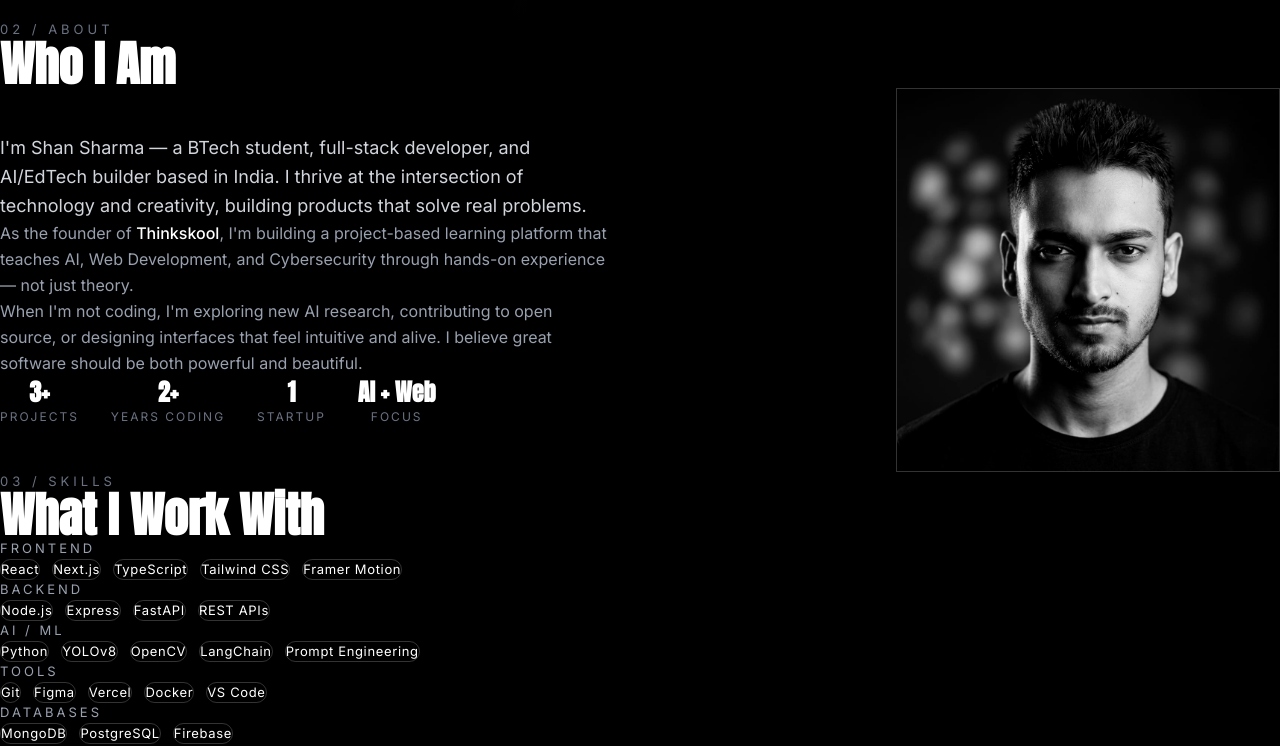
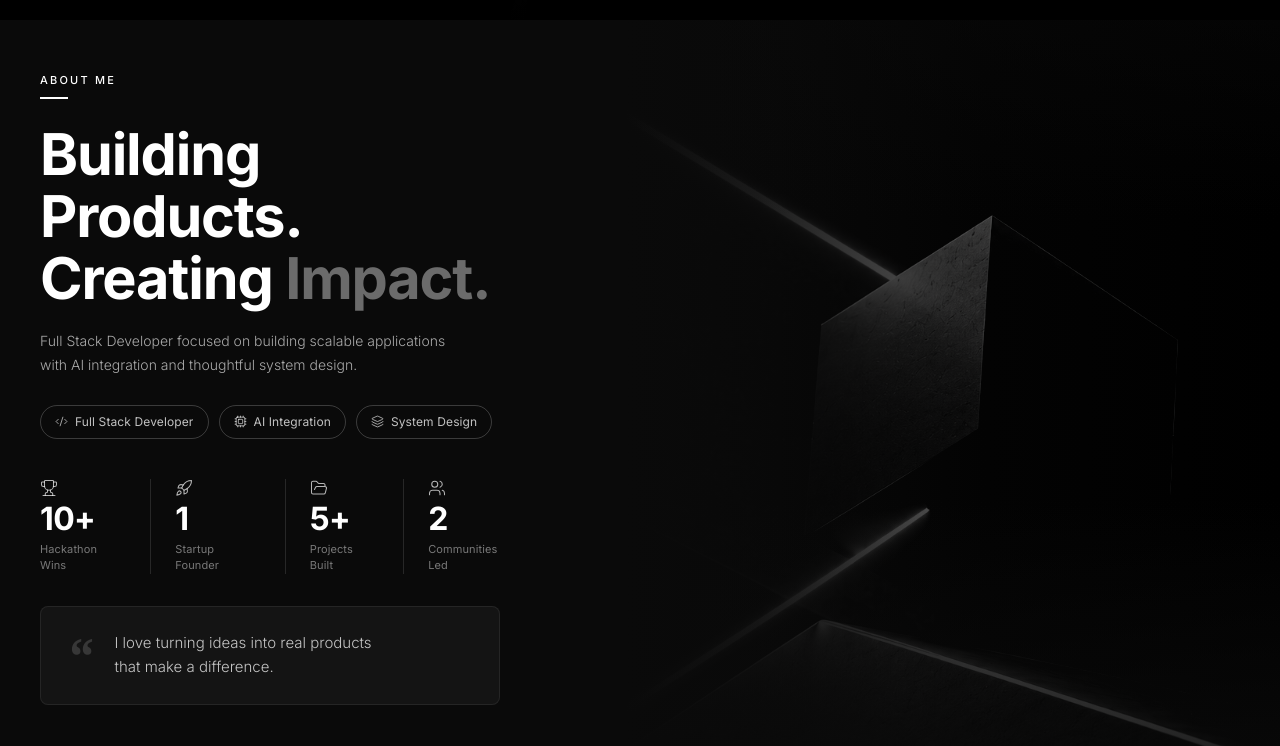
Before and after one commit to shansharma24/portfolio2026, a React (Vite) app: page / in a window 1280 px wide. Shown: the part 780-1526 px from the top of the page. Built offline with nearby package versions, Linux system fonts and the light colour scheme.

Commit message:
about section init

```diff
--- a/src/components/About.jsx
+++ b/src/components/About.jsx
@@ -1,93 +1,418 @@
-import { motion } from 'framer-motion'
-import { useInView } from 'framer-motion'
+import { motion, useInView } from 'framer-motion'
 import { useRef } from 'react'
-import shanImg from '../assets/shan.jpg'
+import {
+  Code2,
+  Cpu,
+  Layers,
+  Trophy,
+  Rocket,
+  FolderOpen,
+  Users,
+} from 'lucide-react'
+import { FaReact, FaNodeJs, FaGithub } from 'react-icons/fa'
+import {
+  SiNextdotjs,
+  SiTypescript,
+  SiMongodb,
+  SiExpress,
+  SiTailwindcss,
+} from 'react-icons/si'
+import aboutPhoto from '../assets/about.jpg'
+
+const fade = {
+  hidden: { opacity: 0, y: 20 },
+  show: (i) => ({
+    opacity: 1,
+    y: 0,
+    transition: { duration: 0.7, delay: 0.1 + i * 0.1, ease: [0.22, 1, 0.36, 1] },
+  }),
+}
+
+const pills = [
+  { icon: Code2,   label: 'Full Stack Developer' },
+  { icon: Cpu,     label: 'AI Integration' },
+  { icon: Layers,  label: 'System Design' },
+]
+
+const stats = [
+  { icon: Trophy,     value: '10+', label: 'Hackathon Wins' },
+  { icon: Rocket,     value: '1',   label: 'Startup Founder' },
+  { icon: FolderOpen, value: '5+',  label: 'Projects Built' },
+  { icon: Users,      value: '2',   label: 'Communities Led' },
+]
+
+const techStack = [
+  { icon: FaReact,       label: 'React' },
+  { icon: SiNextdotjs,   label: 'Next.js' },
+  { icon: FaNodeJs,      label: 'Node.js' },
+  { icon: SiTypescript,  label: 'TypeScript' },
+  { icon: SiMongodb,     label: 'MongoDB' },
+  { icon: SiExpress,     label: 'Express' },
+  { icon: SiTailwindcss, label: 'Tailwind' },
+  { icon: FaGithub,      label: 'GitHub' },
+]
 
 export default function About() {
-  const ref = useRef(null)
-  const isInView = useInView(ref, { once: true, margin: '-100px' })
+  const sectionRef = useRef(null)
+  const isInView = useInView(sectionRef, { once: true, margin: '-80px' })
 
   return (
-    <section id="about" className="relative bg-black py-32 px-6 lg:px-12">
-      <div ref={ref} className="max-w-[1400px] mx-auto">
+    <section
+      id="about"
+      ref={sectionRef}
+      className="relative w-full overflow-hidden"
+      style={{
+        backgroundColor: '#0a0a0a',
+        fontFamily: 'Inter, system-ui, sans-serif',
+        minHeight: '100vh',
+      }}
+    >
+      {/* ── Right photo — absolute, bleeds to right edge ── */}
+      <motion.div
+        initial={{ opacity: 0, x: 40 }}
+        animate={isInView ? { opacity: 1, x: 0 } : {}}
+        transition={{ duration: 1.2, ease: [0.22, 1, 0.36, 1] }}
+        className="pointer-events-none absolute inset-y-0 right-0 z-0"
+        style={{ width: '51%' }}
+      >
+        <img
+          src={aboutPhoto}
+          alt="Shan working"
+          className="h-full w-full object-cover"
+          style={{
+            objectPosition: 'center top',
+            filter: 'grayscale(40%) brightness(0.5) contrast(1.1)',
+          }}
+        />
+        {/* Left fade */}
+        <div
+          className="absolute inset-0"
+          style={{
+            background:
+              'linear-gradient(90deg, #0a0a0a 0%, rgba(10,10,10,0.85) 20%, rgba(10,10,10,0.3) 55%, transparent 100%)',
+          }}
+        />
+        {/* Bottom fade */}
+        <div
+          className="absolute inset-0"
+          style={{
+            background:
+              'linear-gradient(180deg, transparent 60%, #0a0a0a 100%)',
+          }}
+        />
+        {/* Top vignette */}
+        <div
+          className="absolute inset-0"
+          style={{
+            background:
+              'linear-gradient(180deg, rgba(10,10,10,0.4) 0%, transparent 25%, transparent 100%)',
+          }}
+        />
+      </motion.div>
+
+      {/* ── Left content column ── */}
+      <div
+        className="relative z-10"
+        style={{
+          maxWidth: '520px',
+          padding: '52px 0 0 40px',
+        }}
+      >
+        {/* ABOUT ME label + underline */}
+        <motion.div
+          custom={0}
+          initial="hidden"
+          animate={isInView ? 'show' : 'hidden'}
+          variants={fade}
+          style={{ marginBottom: '24px' }}
+        >
+          <p
+            style={{
+              fontSize: '11px',
+              fontWeight: 500,
+              letterSpacing: '0.2em',
+              color: '#ffffff',
+              marginBottom: '8px',
+            }}
+          >
+            ABOUT ME
+          </p>
+          <div
+            style={{
+              width: '28px',
+              height: '2px',
+              backgroundColor: '#ffffff',
+            }}
+          />
+        </motion.div>
+
+        {/* Heading */}
+        <motion.h2
+          custom={1}
+          initial="hidden"
+          animate={isInView ? 'show' : 'hidden'}
+          variants={fade}
+          style={{
+            fontSize: 'clamp(2.4rem, 5vw, 3.6rem)',
+            fontWeight: 800,
+            lineHeight: 1.08,
+            letterSpacing: '-0.02em',
+            marginBottom: '20px',
+            color: '#ffffff',
+          }}
+        >
+          Building Products.
+          <br />
+          <span style={{ color: '#ffffff' }}>Creating </span>
+          <span style={{ color: '#6b6b6b' }}>Impact.</span>
+        </motion.h2>
+
+        {/* Subtext */}
         <motion.p
-          initial={{ opacity: 0, y: 20 }}
-          animate={isInView ? { opacity: 1, y: 0 } : {}}
-          transition={{ duration: 0.5 }}
-          className="text-gray-500 text-[13px] tracking-[4px] uppercase mb-4"
+          custom={2}
+          initial="hidden"
+          animate={isInView ? 'show' : 'hidden'}
+          variants={fade}
+          style={{
+            fontSize: '14px',
+            fontWeight: 300,
+            color: 'rgba(255,255,255,0.65)',
+            lineHeight: 1.7,
+            marginBottom: '28px',
+            maxWidth: '420px',
+          }}
         >
-          02 / ABOUT
+          Full Stack Developer focused on building scalable
+          applications with AI integration and thoughtful system design.
         </motion.p>
 
-        <motion.h2
-          initial={{ opacity: 0, y: 30 }}
-          animate={isInView ? { opacity: 1, y: 0 } : {}}
-          transition={{ duration: 0.6, delay: 0.1 }}
-          className="text-white text-4xl md:text-5xl font-bold mb-16"
-          style={{ fontFamily: "'Anton', sans-serif" }}
+        {/* Pill badges */}
+        <motion.div
+          custom={3}
+          initial="hidden"
+          animate={isInView ? 'show' : 'hidden'}
+          variants={fade}
+          style={{
+            display: 'flex',
+            flexWrap: 'wrap',
+            gap: '10px',
+            marginBottom: '40px',
+          }}
         >
-          Who I Am
-        </motion.h2>
+          {pills.map(({ icon: Icon, label }) => (
+            <span
+              key={label}
+              style={{
+                display: 'inline-flex',
+                alignItems: 'center',
+                gap: '7px',
+                padding: '7px 14px',
+                border: '1px solid rgba(255,255,255,0.2)',
+                borderRadius: '100px',
+                fontSize: '12px',
+                fontWeight: 400,
+                color: 'rgba(255,255,255,0.75)',
+                backgroundColor: 'transparent',
+                letterSpacing: '0.01em',
+              }}
+            >
+              <Icon size={13} strokeWidth={1.5} />
+              {label}
+            </span>
+          ))}
+        </motion.div>
 
-        <div className="grid grid-cols-1 md:grid-cols-2 gap-16 items-center">
-          {/* Left - Text */}
-          <motion.div
-            initial={{ opacity: 0, x: -30 }}
-            animate={isInView ? { opacity: 1, x: 0 } : {}}
-            transition={{ duration: 0.7, delay: 0.2 }}
+        {/* Stats row with vertical dividers */}
+        <motion.div
+          custom={4}
+          initial="hidden"
+          animate={isInView ? 'show' : 'hidden'}
+          variants={fade}
+          style={{
+            display: 'flex',
+            alignItems: 'flex-start',
+            gap: '0',
+            marginBottom: '32px',
+          }}
+        >
+          {stats.map(({ icon: Icon, value, label }, i) => (
+            <div key={label} style={{ display: 'flex', alignItems: 'stretch' }}>
+              {i > 0 && (
+                <div
+                  style={{
+                    width: '1px',
+                    backgroundColor: 'rgba(255,255,255,0.12)',
+                    margin: '0 24px',
+                    alignSelf: 'stretch',
+                    minHeight: '60px',
+                  }}
+                />
+              )}
+              <div
+                style={{
+                  display: 'flex',
+                  flexDirection: 'column',
+                  gap: '6px',
+                }}
+              >
+                <Icon
+                  size={18}
+                  strokeWidth={1.4}
+                  style={{ color: 'rgba(255,255,255,0.7)' }}
+                />
+                <span
+                  style={{
+                    fontSize: 'clamp(1.6rem, 3vw, 2rem)',
+                    fontWeight: 700,
+                    color: '#ffffff',
+                    lineHeight: 1,
+                    letterSpacing: '-0.02em',
+                  }}
+                >
+                  {value}
+                </span>
+                <span
+                  style={{
+                    fontSize: '11px',
+                    fontWeight: 400,
+                    color: 'rgba(255,255,255,0.45)',
+                    letterSpacing: '0.01em',
+                  }}
+                >
+                  {label}
+                </span>
+              </div>
+            </div>
+          ))}
+        </motion.div>
+
+        {/* Quote block */}
+        <motion.div
+          custom={5}
+          initial="hidden"
+          animate={isInView ? 'show' : 'hidden'}
+          variants={fade}
+          style={{
+            display: 'flex',
+            alignItems: 'flex-start',
+            gap: '20px',
+            backgroundColor: '#141414',
+            border: '1px solid rgba(255,255,255,0.07)',
+            borderRadius: '8px',
+            padding: '24px 28px',
+            marginBottom: '48px',
+            maxWidth: '460px',
+          }}
+        >
+          <span
+            style={{
+              fontSize: '52px',
+              fontWeight: 800,
+              color: 'rgba(255,255,255,0.15)',
+              lineHeight: 0.8,
+              fontFamily: 'Georgia, serif',
+              flexShrink: 0,
+              marginTop: '4px',
+            }}
           >
-            <p className="text-gray-300 text-lg leading-relaxed mb-6">
-              I'm Shan Sharma — a BTech student, full-stack developer, and AI/EdTech builder based in India. I thrive at the intersection of technology and creativity, building products that solve real problems.
-            </p>
-            <p className="text-gray-400 text-base leading-relaxed mb-6">
-              As the founder of <span className="text-white font-medium">Thinkskool</span>, I'm building a project-based learning platform that teaches AI, Web Development, and Cybersecurity through hands-on experience — not just theory.
-            </p>
-            <p className="text-gray-400 text-base leading-relaxed mb-10">
-              When I'm not coding, I'm exploring new AI research, contributing to open source, or designing interfaces that feel intuitive and alive. I believe great software should be both powerful and beautiful.
-            </p>
+            &ldquo;
+          </span>
+          <p
+            style={{
+              fontSize: '15px',
+              fontWeight: 300,
+              color: 'rgba(255,255,255,0.75)',
+              lineHeight: 1.65,
+              fontStyle: 'normal',
+              margin: 0,
+            }}
+          >
+            I love turning ideas into real products
+            <br />
+            that make a difference.
+          </p>
+        </motion.div>
+      </div>
 
-            {/* Stats */}
-            <div className="flex flex-wrap gap-8">
-              {[
-                { value: '3+', label: 'Projects' },
-                { value: '2+', label: 'Years Coding' },
-                { value: '1', label: 'Startup' },
-                { value: 'AI + Web', label: 'Focus' },
-              ].map((stat, i) => (
-                <motion.div
-                  key={stat.label}
-                  initial={{ opacity: 0, y: 20 }}
-                  animate={isInView ? { opacity: 1, y: 0 } : {}}
-                  transition={{ duration: 0.5, delay: 0.4 + i * 0.1 }}
-                  className="text-center"
-                >
-                  <p className="text-white text-2xl font-bold mb-1" style={{ fontFamily: "'Anton', sans-serif" }}>{stat.value}</p>
-                  <p className="text-gray-500 text-[12px] tracking-[2px] uppercase">{stat.label}</p>
-                </motion.div>
-              ))}
+      {/* ── Tech Stack bar — full width, bottom ── */}
+      <motion.div
+        initial={{ opacity: 0 }}
+        animate={isInView ? { opacity: 1 } : {}}
+        transition={{ delay: 0.8, duration: 0.6 }}
+        style={{
+          position: 'relative',
+          zIndex: 10,
+          borderTop: '1px solid rgba(255,255,255,0.1)',
+          backgroundColor: 'rgba(10,10,10,0.92)',
+          display: 'flex',
+          alignItems: 'center',
+          padding: '0 40px',
+          height: '68px',
+          gap: '0',
+        }}
+      >
+        {/* Label */}
+        <div
+          style={{
+            display: 'flex',
+            alignItems: 'center',
+            gap: '10px',
+            flexShrink: 0,
+            marginRight: '0',
+          }}
+        >
+          <span
+            style={{
+              fontSize: '11px',
+              fontWeight: 600,
+              letterSpacing: '0.18em',
+              color: 'rgba(255,255,255,0.5)',
+            }}
+          >
+            TECH STACK
+          </span>
+          <span
+            style={{
+              width: '5px',
+              height: '5px',
+              borderRadius: '50%',
+              backgroundColor: 'rgba(255,255,255,0.4)',
+              display: 'inline-block',
+              flexShrink: 0,
+            }}
+          />
+        </div>
+
+        {/* Icons */}
+        <div
+          style={{
+            display: 'flex',
+            alignItems: 'center',
+            justifyContent: 'space-around',
+            flex: 1,
+          }}
+        >
+          {techStack.map(({ icon: Icon, label }, i) => (
+            <div
+              key={label}
+              style={{
+                display: 'flex',
+                alignItems: 'center',
+                justifyContent: 'center',
+                borderLeft: i === 0 ? 'none' : '1px solid rgba(255,255,255,0.08)',
+                flex: 1,
+                height: '68px',
+              }}
+            >
+              <Icon
+                size={22}
+                style={{ color: 'rgba(255,255,255,0.6)' }}
+                aria-label={label}
+              />
             </div>
-          </motion.div>
-
-          {/* Right - Photo */}
-          <motion.div
-            initial={{ opacity: 0, x: 30 }}
-            animate={isInView ? { opacity: 1, x: 0 } : {}}
-            transition={{ duration: 0.7, delay: 0.3 }}
-            className="flex justify-center md:justify-end"
-          >
-            <div className="relative w-80 h-80 md:w-96 md:h-96">
-              <img
-                src={shanImg}
-                alt="Shan Sharma"
-                className="w-full h-full object-cover border border-white/20"
-                style={{ filter: 'grayscale(100%) contrast(1.05)' }}
-              />
-              {/* Decorative border offset */}
-              <div className="absolute -bottom-3 -right-3 w-full h-full border border-white/10 -z-10" />
-            </div>
-          </motion.div>
+          ))}
         </div>
-      </div>
+      </motion.div>
     </section>
   )
 }
```
Also changed, not shown: src/assets/about.jpg (added).
